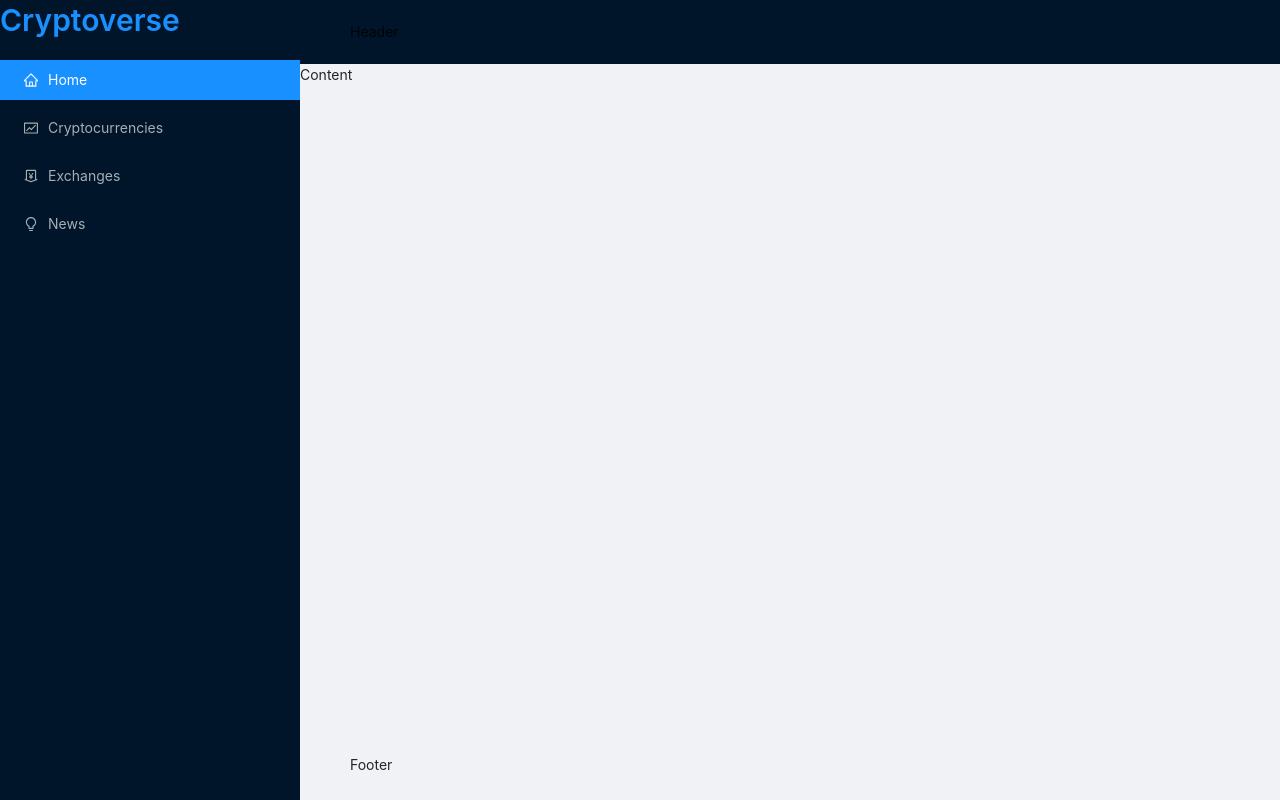
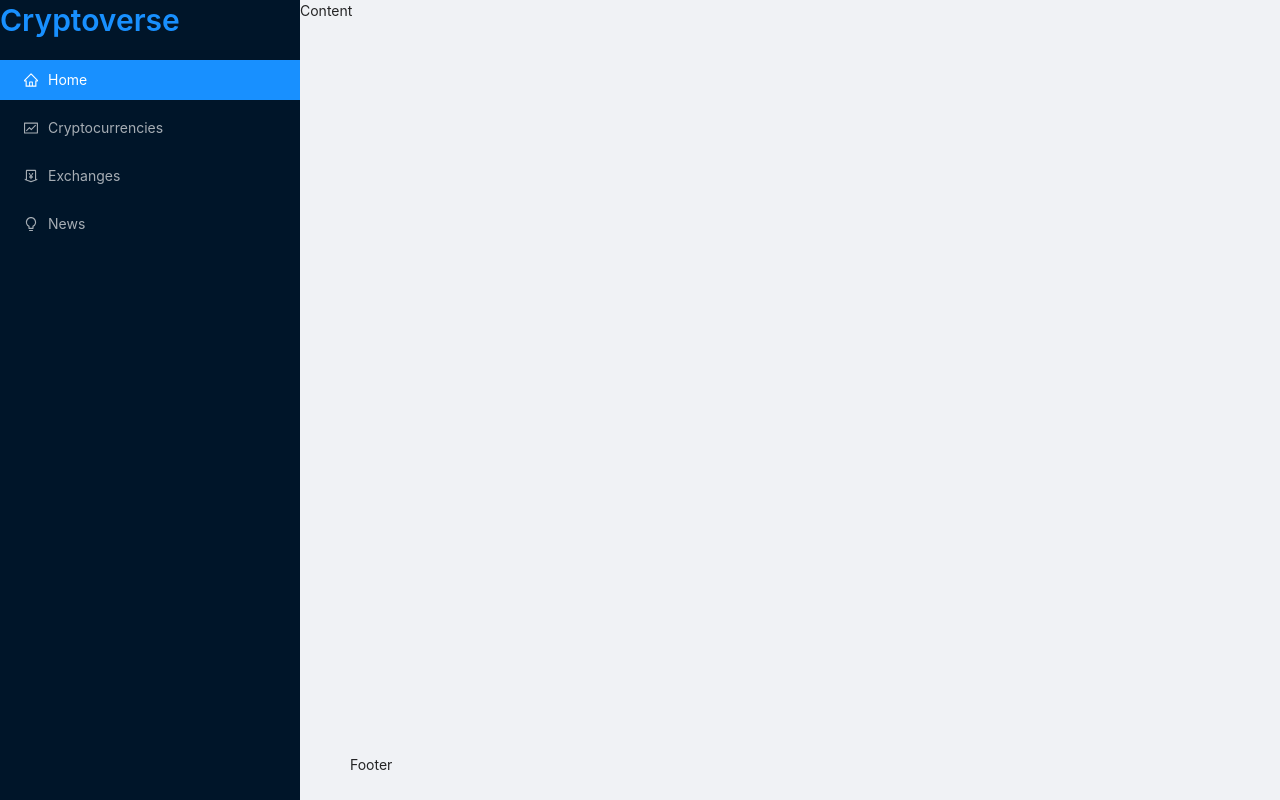
Before and after one commit to theobroma/cryptoverse-antd, a React (Create React App) app: page / in a window 1280 px wide. Built offline with nearby package versions, Linux system fonts and the light colour scheme.

Commit message:
mv AppContainer

```diff
--- a/src/App.tsx
+++ b/src/#/AppContainer.tsx
@@ -1,7 +1,7 @@
 import React from 'react';
 import { Switch, Route, Link } from 'react-router-dom';
 import { Layout, Typography, Space } from 'antd';
-import { Navbar } from './@components';
+import { Navbar } from '../@components';
 
 // import { Exchanges, Homepage, News, Cryptocurrencies, CryptoDetails, Navbar } from './components';
 // import './App.css';
@@ -14,7 +14,7 @@ const App = () => (
         <Navbar />
       </Sider>
       <Layout>
-        <Header>Header</Header>
+        {/* <Header>Header</Header> */}
         <Content>Content</Content>
         <Footer>Footer</Footer>
       </Layout>
--- /dev/null
+++ b/src/@views/CryptoСurrenciesView/index.ts
@@ -0,0 +1 @@
+export { default } from './CryptoСurrenciesView';
--- a/src/index.tsx
+++ b/src/index.tsx
@@ -3,7 +3,7 @@ import ReactDOM from 'react-dom';
 import { Provider } from 'react-redux';
 import { BrowserRouter as Router } from 'react-router-dom';
 import './index.css';
-import App from './App';
+import AppContainer from './#/AppContainer';
 import reportWebVitals from './reportWebVitals';
 
 import 'antd/dist/antd.css';
@@ -13,7 +13,7 @@ ReactDOM.render(
   <React.StrictMode>
     <Router>
       <Provider store={store}>
-        <App />
+        <AppContainer />
       </Provider>
     </Router>
   </React.StrictMode>,
```
Also changed, not shown: src/@views/CryptoСurrenciesView/CryptoСurrenciesView.tsx (added, +11 -0 lines), 1 other file (tests, documents, lock files or other folders).
